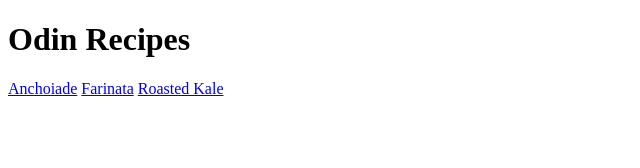
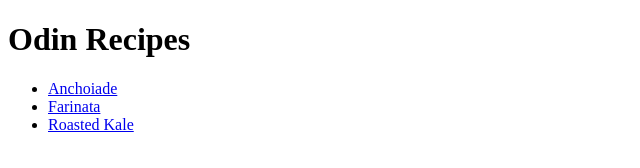
Before and after one commit to 0mmo/odin-recipes, a plain HTML site: page index.html in a window 1280 px wide. Shown: the whole page, without its empty margins (0-640 px from the left). Drawn offline with Linux system fonts and the light colour scheme.

Commit message:
index.html

```diff
--- a/index.html
+++ b/index.html
@@ -6,8 +6,10 @@
     </head>
     <body>
         <h1>Odin Recipes</h1>
-        <a href="recipes/anchoiade.html">Anchoiade</a>
-        <a href="recipes/farinata.html">Farinata</a>
-        <a href="recipes/roastedkale.html">Roasted Kale</a>
+        <ul>
+        <li><a href="recipes/anchoiade.html">Anchoiade</a></li>
+        <li><a href="recipes/farinata.html">Farinata</a></li>
+        <li><a href="recipes/roastedkale.html">Roasted Kale</a></li>
+        </ul>
     </body>
 </html>
```
